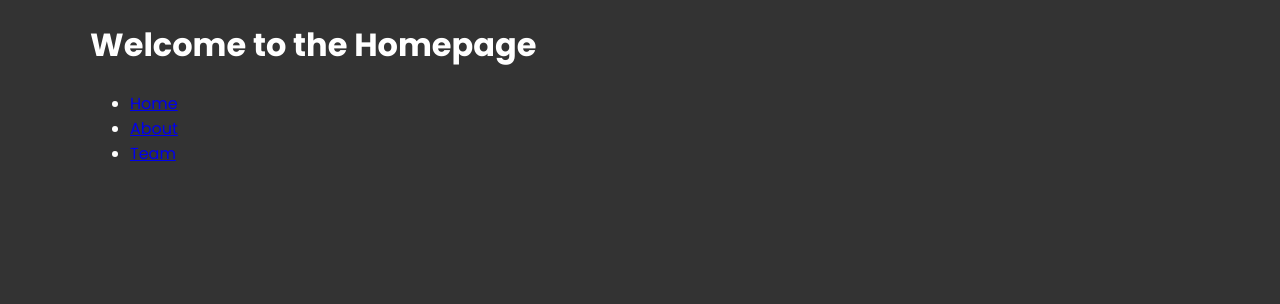
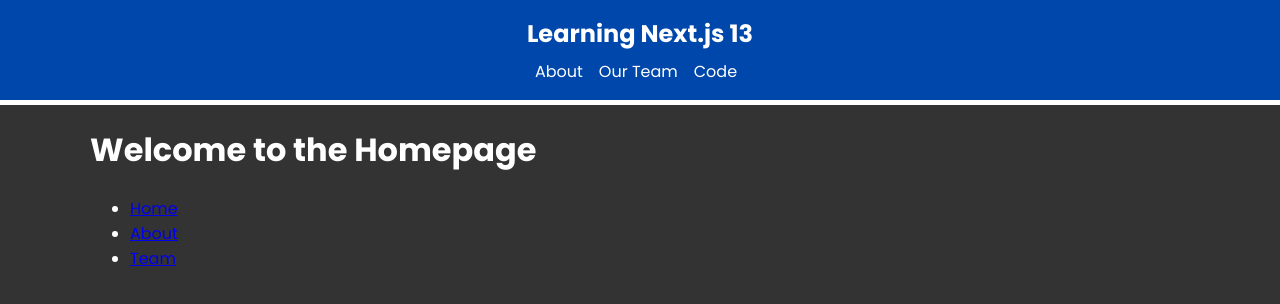
Before and after one commit to markpackham/next_js13_learn, a Next.js app: page / in a window 1280 px wide. Shown: the top 304 px of the page. Built offline with nearby package versions, Linux system fonts and the light colour scheme.

Commit message:
add sitewide header
https://youtu.be/Y6KDk5iyrYE?t=1309

```diff
--- /dev/null
+++ b/app/components/Header.jsx
@@ -0,0 +1,19 @@
+import Link from "next/link";
+
+const Header = () => {
+  return (
+    <header className="header">
+      <div className="container">
+        <div className="logo">
+          <Link href="/">Learning Next.js 13</Link>
+        </div>
+        <div className="links">
+          <Link href="/about">About</Link>
+          <Link href="/about/team">Our Team</Link>
+          <Link href="/code/repos">Code</Link>
+        </div>
+      </div>
+    </header>
+  );
+};
+export default Header;
--- a/app/layout.jsx
+++ b/app/layout.jsx
@@ -1,4 +1,5 @@
 import { Poppins } from "next/font/google";
+import Header from "./components/Header";
 import "./globals.css";
 
 const poppins = Poppins({
@@ -16,6 +17,7 @@ export default function RootLayout({ children }) {
   return (
     <html lang="en">
       <body className={poppins.className}>
+        <Header />
         <main className="container">{children}</main>
       </body>
     </html>
```
